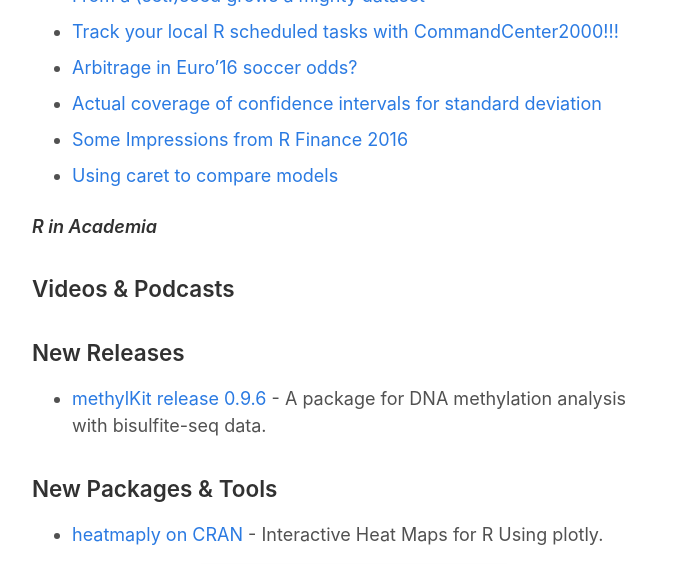
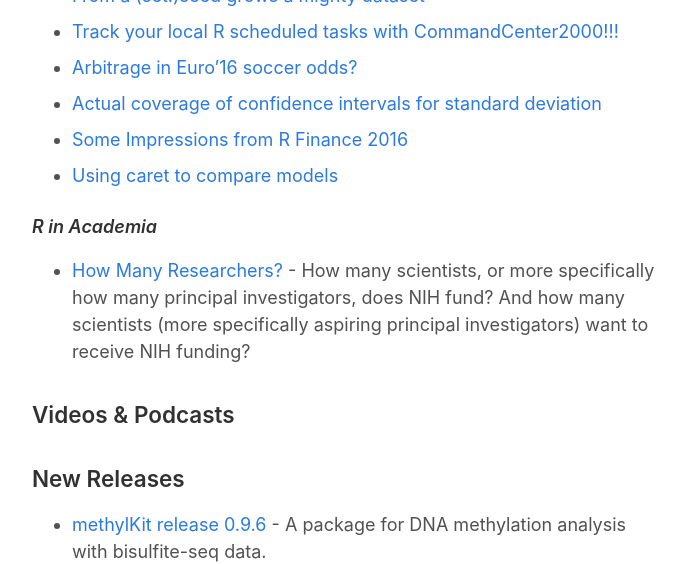
Before and after one commit to rweekly/rweekly.org, a Jekyll site: the page built from draft.md, in a window 1280 px wide and 1400 px high, scrolled down 3168 px, cut to the strip 0-564 px from the top of the window. Shown: the whole strip, without its empty margins (293-978 px from the left). Built offline with Jekyll 4.4.1, drawn with Linux system fonts in a browser that asks for light colours; some of the changed lines change nothing that is shown; some of the changed text lies outside the part shown.

Commit message:
Add: How Many Researchers?

```diff
--- a/draft.md
+++ b/draft.md
@@ -65,7 +65,7 @@
 
 #### R in Academia
 
-
++ [How Many Researchers?](https://nexus.od.nih.gov/all/2016/05/31/how-many-researchers/) - How many scientists, or more specifically how many principal investigators, does NIH fund? And how many scientists (more specifically aspiring principal investigators) want to receive NIH funding?
 
 
 ### Videos & Podcasts
@@ -87,7 +87,7 @@
 
 + [mscsweblm4r on CRAN](http://blog.revolutionanalytics.com/2016/06/microsoft-cognitive-services.html) - An R package for Microsoft Cognitive Services language APIs
 
-+ [vembedr](https://cran.rstudio.com/web/packages/vembedr/vignettes/embed.html) - Help you embed (YouTube/Vimeo) video into R Markdown + Shiny.
++ [vembedr on CRAN](https://cran.rstudio.com/web/packages/vembedr/vignettes/embed.html) - Help you embed (YouTube/Vimeo) video into R Markdown + Shiny.
 
 ## R Project Updates
 
```
